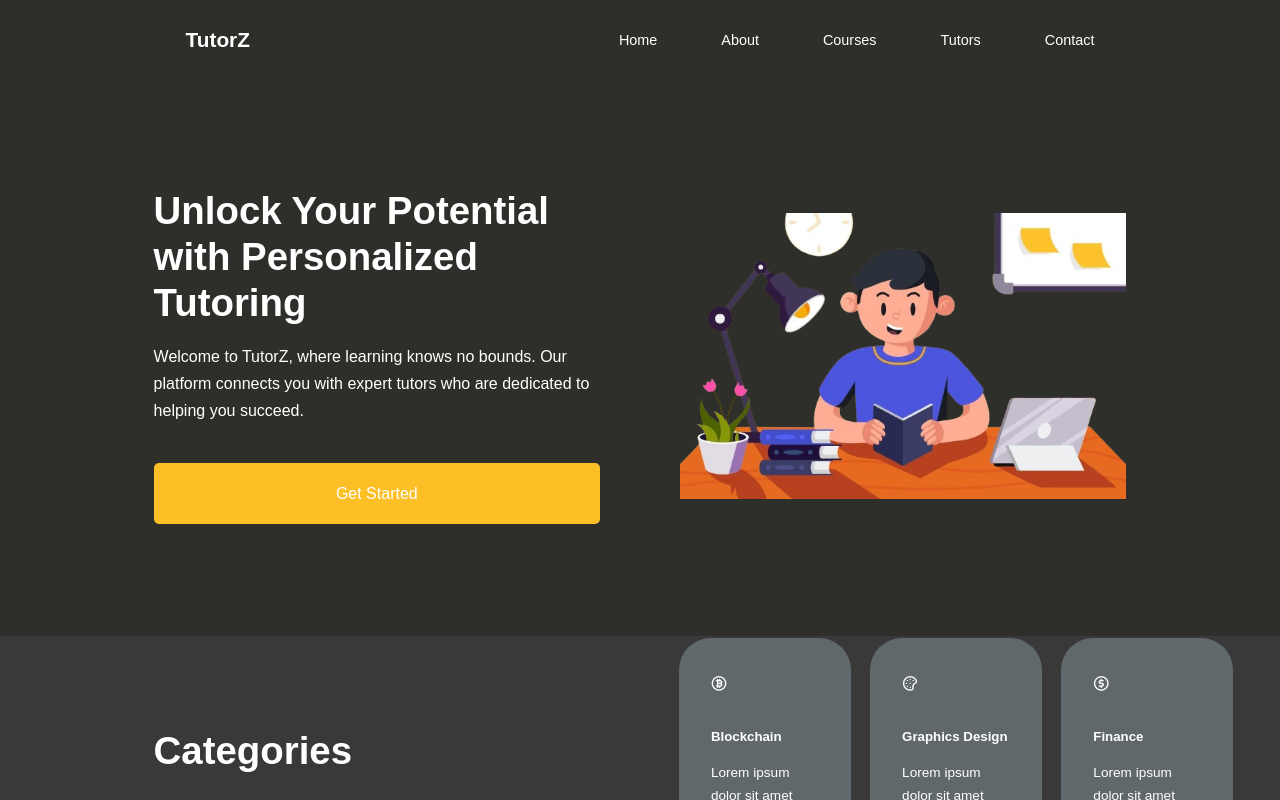
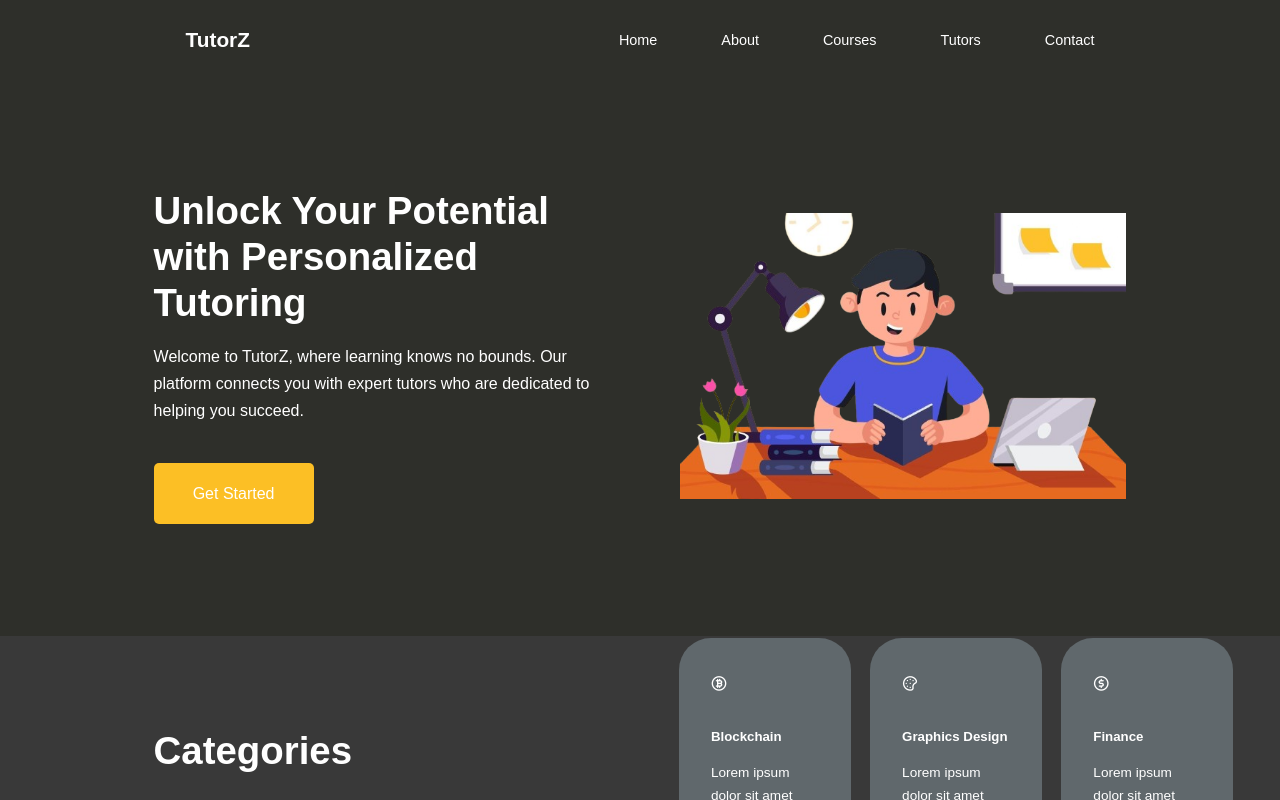
Before and after one commit to sushantskb/TutorZ, a React (Vite) app in the folder client/: page / in a window 1280 px wide. Shown: the top 800 px of the page. Built offline with nearby package versions, Linux system fonts and the light colour scheme.

Commit message:
added the logic for auto close of menu button after navigation, fixed css

```diff
--- a/client/src/App.css
+++ b/client/src/App.css
@@ -82,24 +82,24 @@ img {
 }
 
 .btn {
-  display: block;
-  background: var(--color-white);
-  padding: 1rem 2rem;
-  border: 1px solid transparent;
-  font-weight: 500;
-  transition: var(--transition);
-  width: 160px;
+  display: block !important;
+  background: var(--color-white) !important;
+  padding: 1rem 2rem !important;
+  border: 1px solid transparent !important;
+  font-weight: 500 !important;
+  transition: var(--transition) !important;
+  width: 160px !important;
 }
 
 .btn:hover {
-  background: transparent;
-  color: var(--color-white);
-  border-color: var(--color-white);
+  background: transparent !important;
+  color: var(--color-white) !important;
+  border-color: var(--color-white) !important;
 }
 
 .btn-primary {
-  background: var(--color-danger);
-  color: var(--color-white);
+  background: var(--color-danger) !important;
+  color: var(--color-white) !important;
 }
 
 /* ====Media Query===== */
--- a/client/src/components/Header/Header.jsx
+++ b/client/src/components/Header/Header.jsx
@@ -1,41 +1,72 @@
-import { useState } from "react"
-import "./header.css"
+import { useState } from "react";
+import "./header.css";
 import { useEffect } from "react";
 import { Link } from "react-router-dom";
 const Header = () => {
   const [isScrolled, setIsScrolled] = useState(false);
   const [menu, setMenu] = useState(false);
 
-
   const toggleMenu = () => {
     setMenu(!menu);
-  }
+  };
+
+  const closeToggle = () => {
+    setMenu(false);
+  };
   useEffect(() => {
     const handleScroll = () => {
       setIsScrolled(window.scrollY > 0);
-    }
+    };
 
-    window.addEventListener("scroll", handleScroll)
+    window.addEventListener("scroll", handleScroll);
 
     return () => {
-      window.removeEventListener("scroll", handleScroll)
-    }
-  }, [])
+      window.removeEventListener("scroll", handleScroll);
+    };
+  }, []);
   return (
     <nav className={isScrolled ? "window-scroll" : ""}>
       <div className="container nav_container">
-        <a href="index.html"><h4>TutorZ</h4></a>
+        <a href="index.html">
+          <h4>TutorZ</h4>
+        </a>
         <ul className={menu ? "nav_menu open" : "nav_menu"}>
-          <li><Link to="/home">Home</Link></li>
-          <li><Link to="/about">About</Link></li>
-          <li><Link to="/courses">Courses</Link></li>
-          <li><Link to="/tutors">Tutors</Link></li>
-          <li><Link to="/contact">Contact</Link></li>
+          <li>
+            <Link to="/home" onClick={closeToggle}>
+              Home
+            </Link>
+          </li>
+          <li>
+            <Link to="/about" onClick={closeToggle}>
+              About
+            </Link>
+          </li>
+          <li>
+            <Link to="/courses" onClick={closeToggle}>
+              Courses
+            </Link>
+          </li>
+          <li>
+            <Link to="/tutors" onClick={closeToggle}>
+              Tutors
+            </Link>
+          </li>
+          <li>
+            <Link to="/contact" onClick={closeToggle}>
+              Contact
+            </Link>
+          </li>
         </ul>
-        <button id="open-menu-btn" onClick={toggleMenu}>{!menu ? <i className="uil uil-bars"></i> : <i className="uil uil-multiply"></i>}</button>
+        <button id="open-menu-btn" onClick={toggleMenu}>
+          {!menu ? (
+            <i className="uil uil-bars"></i>
+          ) : (
+            <i className="uil uil-multiply"></i>
+          )}
+        </button>
       </div>
     </nav>
-  )
-}
+  );
+};
 
-export default Header
+export default Header;
--- a/client/src/pages/Home/Home.jsx
+++ b/client/src/pages/Home/Home.jsx
@@ -37,7 +37,7 @@ const Home = () => {
       {/* =====Categorties Section====== */}
       <section className="categories">
         <div className="container categories_container">
-          <div className="category_left">
+          <div className="categories_left">
             <h1>Categories</h1>
             <p>
               Lorem ipsum dolor sit, amet consectetur adipisicing elit. Veniam
--- a/client/src/pages/Home/home.css
+++ b/client/src/pages/Home/home.css
@@ -262,6 +262,10 @@ header {
   }
 
   /* ====Categories Section==== */
+
+  .categories_left{
+    margin-bottom: 71px;
+  }
   .categories_right {
     grid-template-columns: 1fr 1fr;
     gap: 0.7rem;
--- a/client/src/pages/Tutor/tutor.css
+++ b/client/src/pages/Tutor/tutor.css
@@ -35,7 +35,9 @@
   align-items: center;
 }
 
-.availability-card, .feedback-form, .feedback-comments {
+.availability-card,
+.feedback-form,
+.feedback-comments {
   background-color: rgba(255, 255, 255, 0.15);
   backdrop-filter: blur(10px);
   width: 80%;
@@ -46,7 +48,9 @@
   margin-top: 2rem;
 }
 
-.availability-card h2, .feedback-form h2, .feedback-comments h2 {
+.availability-card h2,
+.feedback-form h2,
+.feedback-comments h2 {
   font-size: 1.5rem;
   margin-bottom: 1.5rem;
 }
@@ -119,6 +123,10 @@
     align-items: center;
   }
 
+  .profile-image {
+    margin-bottom: 42px;
+  }
+
   .right-section {
     width: 100%;
   }
```
